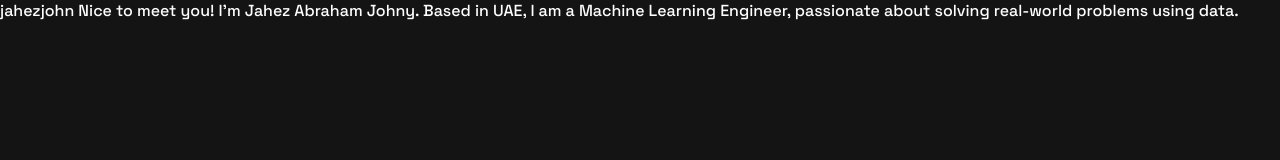
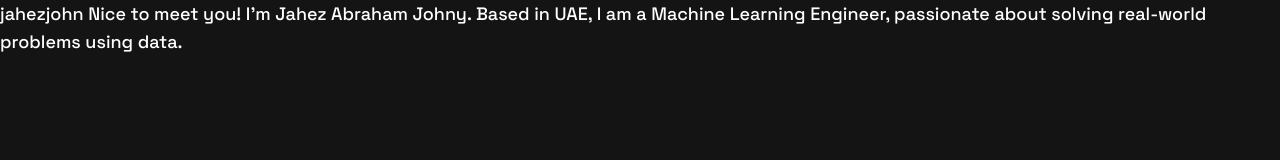
Before and after one commit to jahez07/jahez_portfolio, a plain HTML site: page index.html in a window 1280 px wide. Drawn offline with Linux system fonts and the light colour scheme.

Commit message:
Update style.css

```diff
--- a/style.css
+++ b/style.css
@@ -5,6 +5,8 @@
     --text2: hsl(0, 0%, 85%);
     --text1: hsl(0, 0%, 100%);
     --invalid: hsl(7, 100%, 68%);
+    --fs-18: 1.125rem;
+
 }
 
 html{
@@ -21,4 +23,6 @@ body{
     font-family: "Space Grotesk", sans-serif;
     background-color: var(--bg-body);
     color: var(--text1);
+    font-size: var(--fs-18);
+    line-height: 1.56;
 }
```
